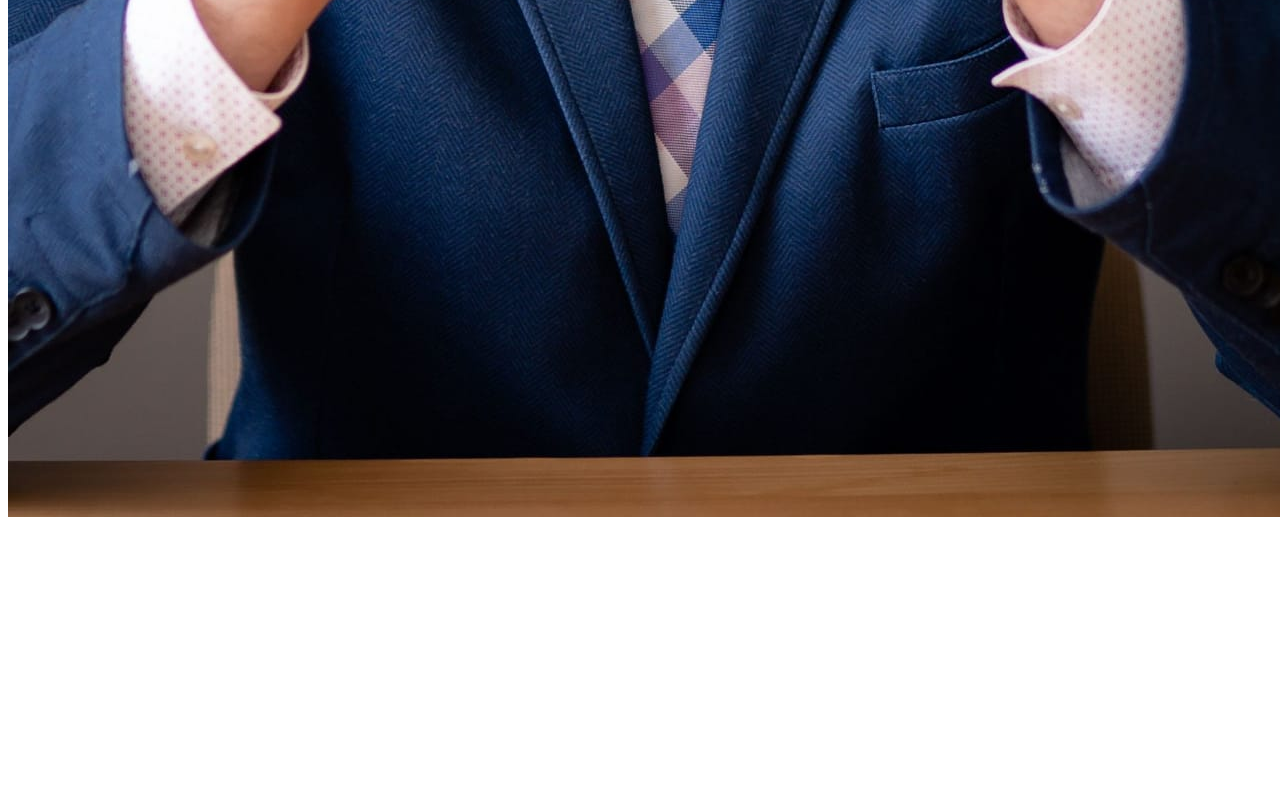
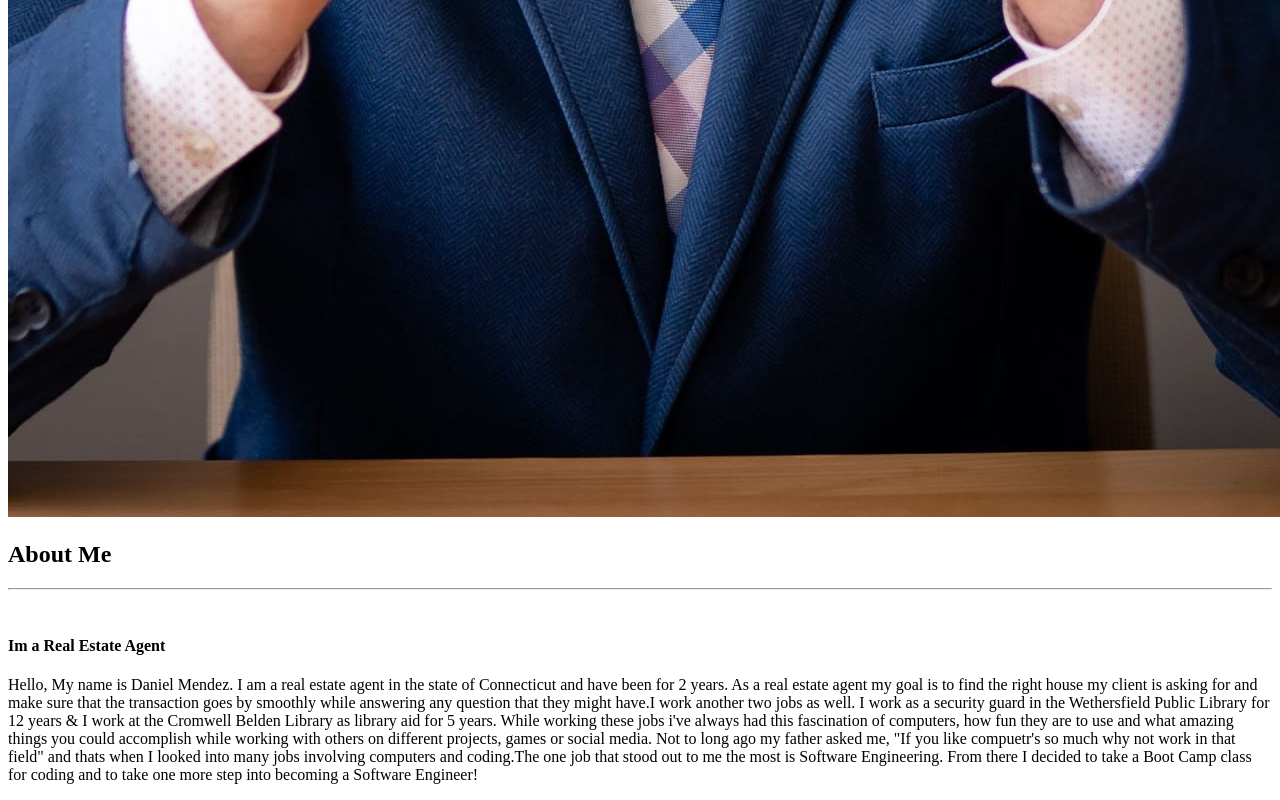
Before and after one commit to DanProgramsIt/My-Portfolio, a plain HTML site: page index.html in a window 1280 px wide. Shown: the part 1213-2013 px from the top of the page. Before the commit the page ends 1742 px from the top, so only its background shows below. Drawn offline with Linux system fonts and the light colour scheme.

Commit message:
Added a section with content about information of myself

```diff
--- a/index.html
+++ b/index.html
@@ -43,5 +43,37 @@
         </div>
     </section>
 
+    <section id="content">
+
+        <div id="about" class="sections">
+            <div class="jumbotron jumbotron-fluid">
+                <div class="container">
+                    <h1>About Me</h1>
+                    <hr>
+                    </hr>
+                    <br>
+                    <h4>Im a Real Estate Agent</h4>
+
+                    <p>
+                        Hello, My name is Daniel Mendez. I am a real estate agent in the state of Connecticut and have been for 2 years.
+                        As a real estate agent my goal is to find the right house my client is asking for and make sure that the transaction
+                        goes by smoothly while answering any question that they might have.I work another two jobs as well. I work as a
+                        security guard in the Wethersfield Public Library for 12 years & I work at the Cromwell Belden Library as library
+                        aid for 5 years. While working these jobs i've always had this fascination of computers, how fun they are to use
+                        and what amazing things you could accomplish while working with others on different projects, games or social media.
+                        Not to long ago my father asked me, "If you like compuetr's so much why not work in that field" and thats when I looked
+                        into many jobs involving computers and coding.The one job that stood out to me the most is Software Engineering. From
+                        there I decided to take a Boot Camp class for coding and to take one more step into becoming a Software Engineer!
+                    </p>
+                </head>
+                </div>
+            </div>
+        </div>
+
+        <div class="sections" id="portfolio">
+
+        </div>
+    </section>
+
 </body>
 </html>
```
